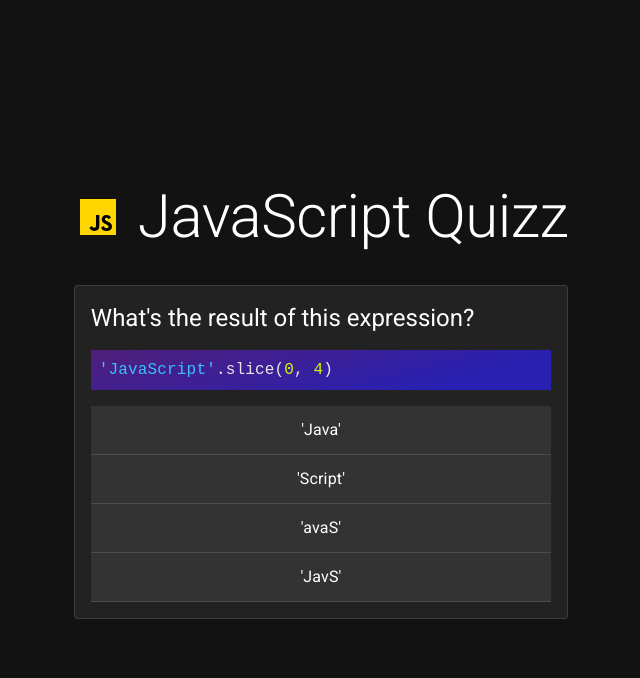
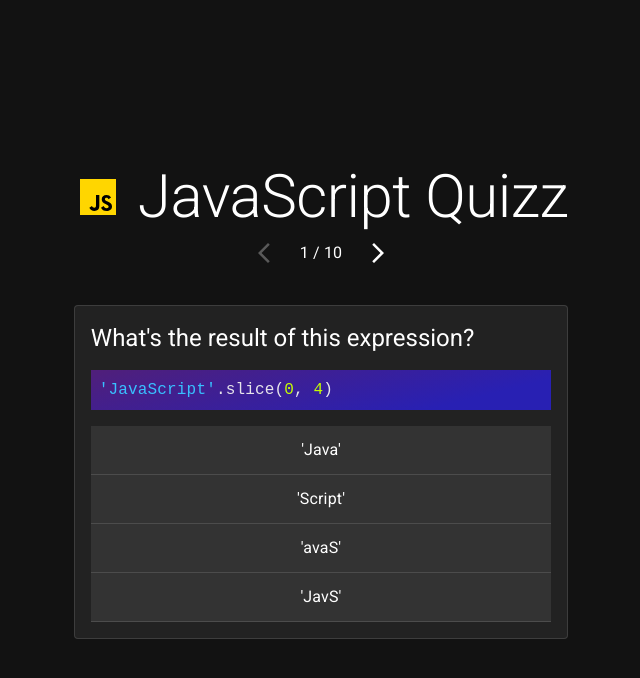
Before and after one commit to diegowrhasta/javascript-quiz, a React (Vite) app: page / in a window 1280 px wide. Both pictures are taken after a click on the button "START!". Shown: the top 678 px of the page, without its empty margins (319-959 px from the left). Built offline with nearby package versions, Linux system fonts and the light colour scheme.

Commit message:
Adds state to move forward and back with the current question

```diff
--- a/src/Game.tsx
+++ b/src/Game.tsx
@@ -1,9 +1,11 @@
 import {
   Card,
+  IconButton,
   List,
   ListItem,
   ListItemButton,
   ListItemText,
+  Stack,
   Typography,
 } from '@mui/material'
 
@@ -12,6 +14,7 @@
 
 import { useQuestionsStore } from './store/questions'
 import { type Question as QuestionType } from './types'
+import { ArrowBackIosNew, ArrowForwardIos } from '@mui/icons-material'
 
 const Question = ({ info }: { info: QuestionType }) => {
   const selectAnswer = useQuestionsStore(state => state.selectAnswer)
@@ -70,11 +73,35 @@
 function Game () {
   const questions = useQuestionsStore(state => state.questions)
   const currentQuestion = useQuestionsStore(state => state.currentQuestion)
+  const goNextQuestion = useQuestionsStore(state => state.goNextQuestion)
+  const goPreviousQuestion = useQuestionsStore(
+    state => state.goPreviousQuestion
+  )
 
   const questionInfo = questions[currentQuestion]
 
   return (
     <>
+      <Stack
+        direction='row'
+        gap={2}
+        alignItems='center'
+        justifyContent='center'
+      >
+        <IconButton
+          onClick={goPreviousQuestion}
+          disabled={currentQuestion === 0}
+        >
+          <ArrowBackIosNew />
+        </IconButton>
+        {currentQuestion + 1} / {questions.length}
+        <IconButton
+          onClick={goNextQuestion}
+          disabled={currentQuestion === questions.length - 1}
+        >
+          <ArrowForwardIos />
+        </IconButton>
+      </Stack>
       <Question info={questionInfo} />
     </>
   )
--- a/src/store/questions.ts
+++ b/src/store/questions.ts
@@ -8,6 +8,8 @@
   currentQuestion: number
   fetchQuestions: (limit: number) => Promise<void>
   selectAnswer: (questionId: number, answerIndex: number) => void
+  goNextQuestion: () => void
+  goPreviousQuestion: () => void
 }
 
 const useQuestionsStore = create<State>((set, get) => {
@@ -43,6 +45,22 @@
 
       set(_ => ({ questions: newQuestions }))
     },
+    goNextQuestion: () => {
+      const { currentQuestion, questions } = get()
+      const nextQuestion = currentQuestion + 1
+
+      if (nextQuestion < questions.length) {
+        set({ currentQuestion: nextQuestion })
+      }
+    },
+    goPreviousQuestion: () => {
+      const { currentQuestion } = get()
+      const nextQuestion = currentQuestion - 1
+
+      if (nextQuestion >= 0) {
+        set({ currentQuestion: nextQuestion })
+      }
+    },
   }
 })
 
```
